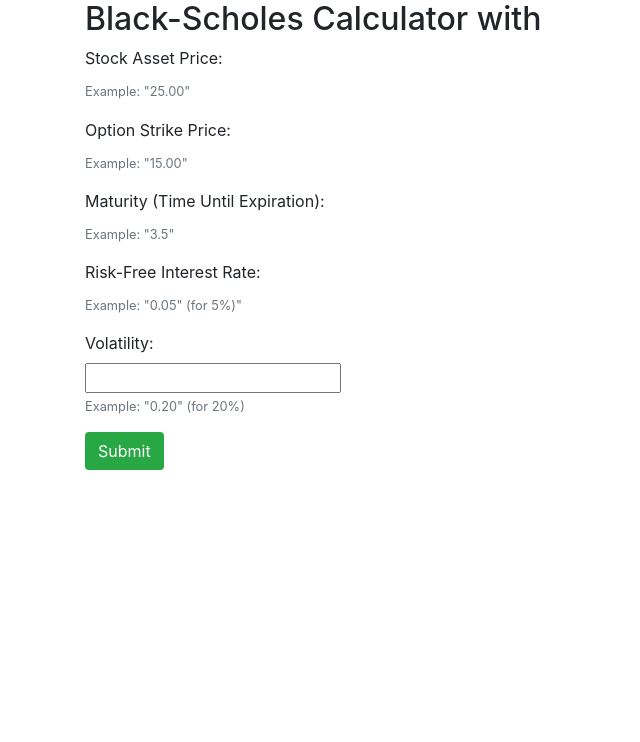
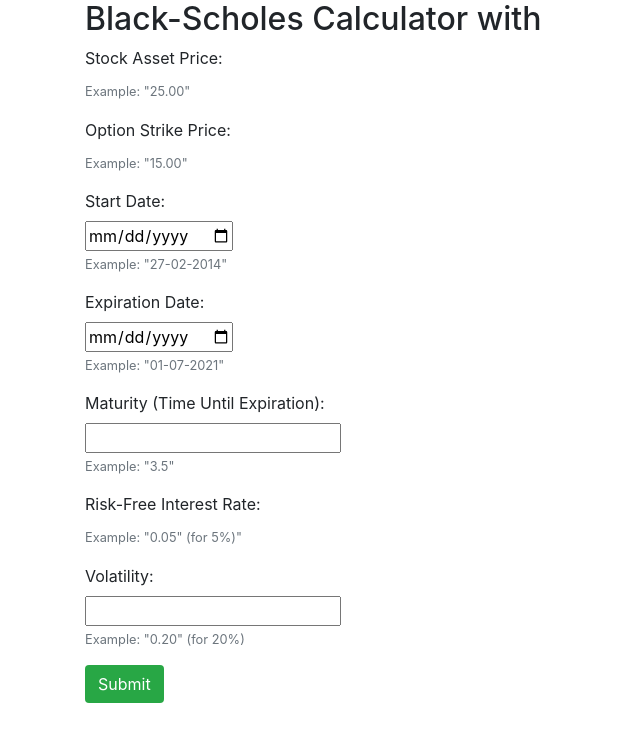
Before and after one commit to hieufaiz/cwtrading, a Django app: template covercall/templates/covercall/index.html in a window 1280 px wide. Shown: the top 742 px of the page, without its empty margins (0-640 px from the left). Run offline with Django 3.2, Linux system fonts and the light colour scheme; the template is opened without the code that fills it, so the values that code supplies are empty; some libraries are stand-ins or nearby versions.

Commit message:
edit template covercall

```diff
--- a/covercall/templates/covercall/campaign.html
+++ b/covercall/templates/covercall/campaign.html
@@ -15,6 +15,7 @@
     <div class="container">
         <h2>Cover Call Campaign</h2>
         <h3>Options (Fair Value)</h3>
+        {{matu}}
         <form action="" method="">
             {% csrf_token %}
             <div class="form-group">
--- a/covercall/templates/covercall/index.html
+++ b/covercall/templates/covercall/index.html
@@ -29,8 +29,20 @@
             </div>
 
             <div class="form-group">
+                <label for="maturity">Start Date:</label></br>
+                <input type="date" name="startDate" id="startDate">
+                <small id="ex1" class="form-text text-muted">Example: "27-02-2014"</small>
+            </div>
+
+            <div class="form-group">
+                <label for="maturity">Expiration Date:</label></br>
+                <input type="date" name="expirationDate" id="expirationDate" oninput="time_to_expi()" >
+                <small id="ex1" class="form-text text-muted">Example: "01-07-2021"</small>
+            </div>
+
+            <div class="form-group">
                 <label for="maturity">Maturity (Time Until Expiration):</label></br>
-                {{ covercall.maturity }}
+                <input type="text" name="maturity" id="maturity" >
                 <small id="ex1" class="form-text text-muted">Example: "3.5"</small>
             </div>
 
@@ -50,4 +62,14 @@
         </form>
       </div>
 </body>
+<script>
+    function time_to_expi(){
+        // var startDate = document.getElementById('startDate').value;
+        // var exprirationDate = document.getElementById('expirationDate').value;
+        var startDate = new Date(document.getElementById('startDate').value);
+        var endDate = new Date(document.getElementById('expirationDate').value);
+        deltaTime = Math.abs(endDate - startDate);
+        document.getElementById('maturity').value = parseFloat(Math.ceil((deltaTime / (1000 * 60 * 60 * 24))) / 365);
+    }
+</script>
 </html>
--- a/covercall/views.py
+++ b/covercall/views.py
@@ -10,6 +10,7 @@ import sympy as sy
 from sympy.stats import Normal, cdf
 from sympy import init_printing
 import pandas as pd
+from datetime import datetime, timedelta
 init_printing()
 # Create your views here.
 
```
